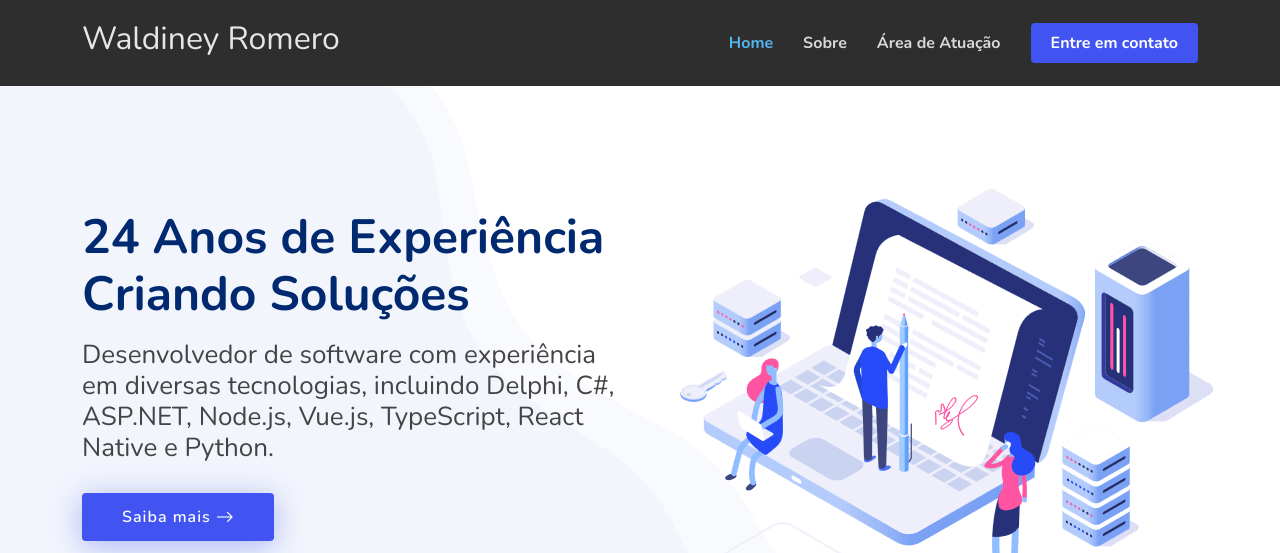
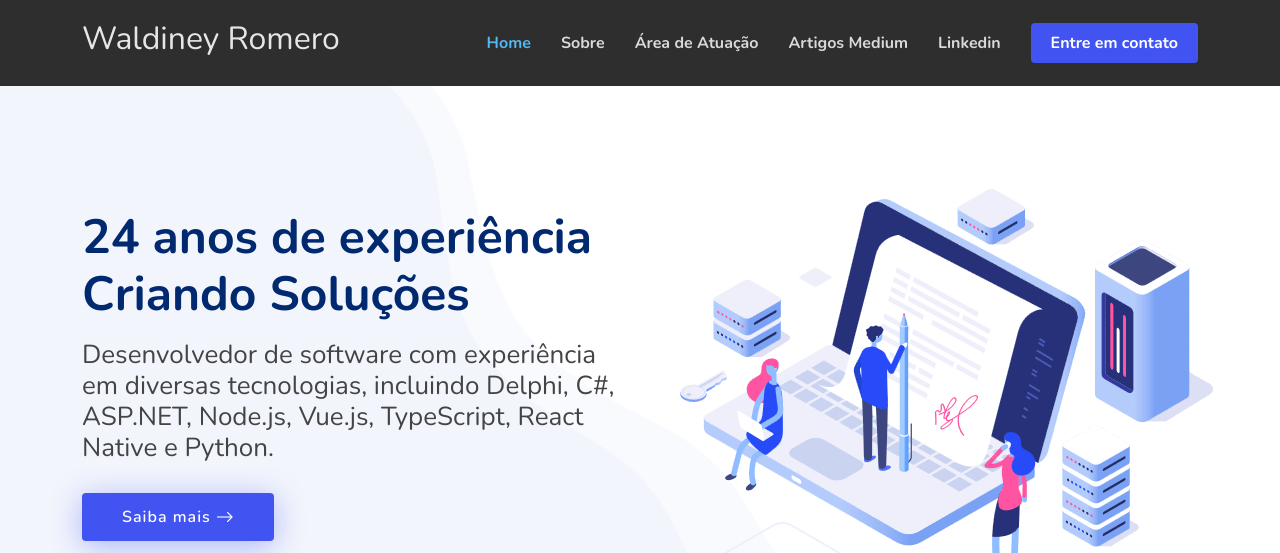
Before and after one commit to mrbol/mrbol.github.io, a plain HTML site: page index.html in a window 1280 px wide. Shown: the top 553 px of the page. Drawn offline with nearby package versions, Linux system fonts and the light colour scheme.

Commit message:
adicionado artigos

```diff
--- a/index.html
+++ b/index.html
@@ -47,6 +47,8 @@
                     <li><a class="nav-link scrollto" href="#about">Sobre</a></li>
 
                     <li><a class="nav-link scrollto" href="#services">Área de Atuação</a></li>
+                    <li><a class="nav-link scrollto" href="https://medium.com/@wrf.romero" target="_blank">Artigos Medium</a></li>
+                    <li><a class="nav-link scrollto" href="https://www.linkedin.com/in/waldineyromero/" target="_blank">Linkedin</a></li>
                     <li>
                         <a class="getstarted scrollto" href="#contact">Entre em contato</a>
                     </li>
@@ -63,7 +65,7 @@
             <div class="row">
                 <div class="col-lg-6 d-flex flex-column justify-content-center">
                     <h1 data-aos="fade-up">
-                        24 Anos de Experiência Criando Soluções
+                        24 anos de experiência Criando Soluções
                     </h1>
                     <h2 data-aos="fade-up" data-aos-delay="400">
                         Desenvolvedor de software com experiência em
```
